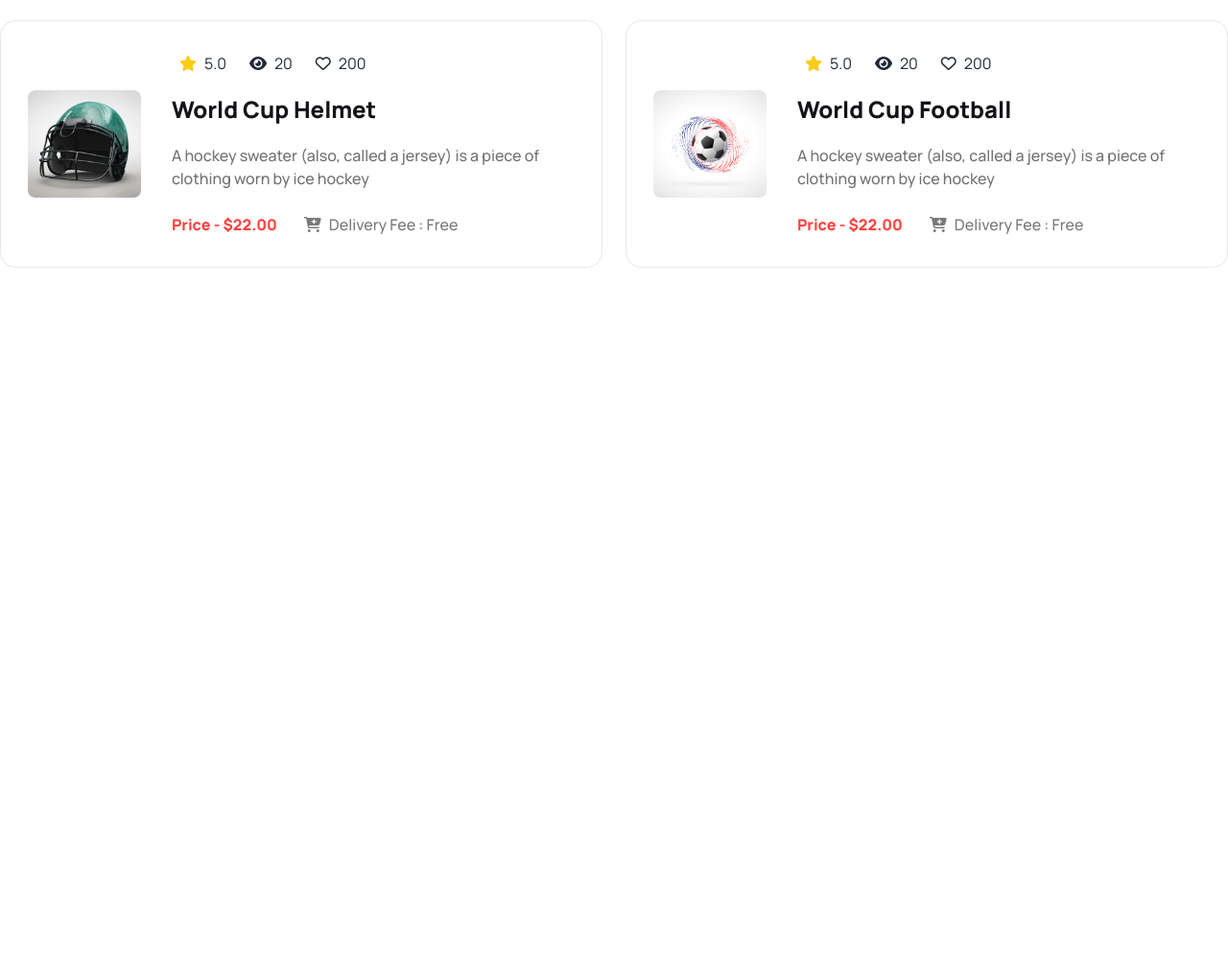
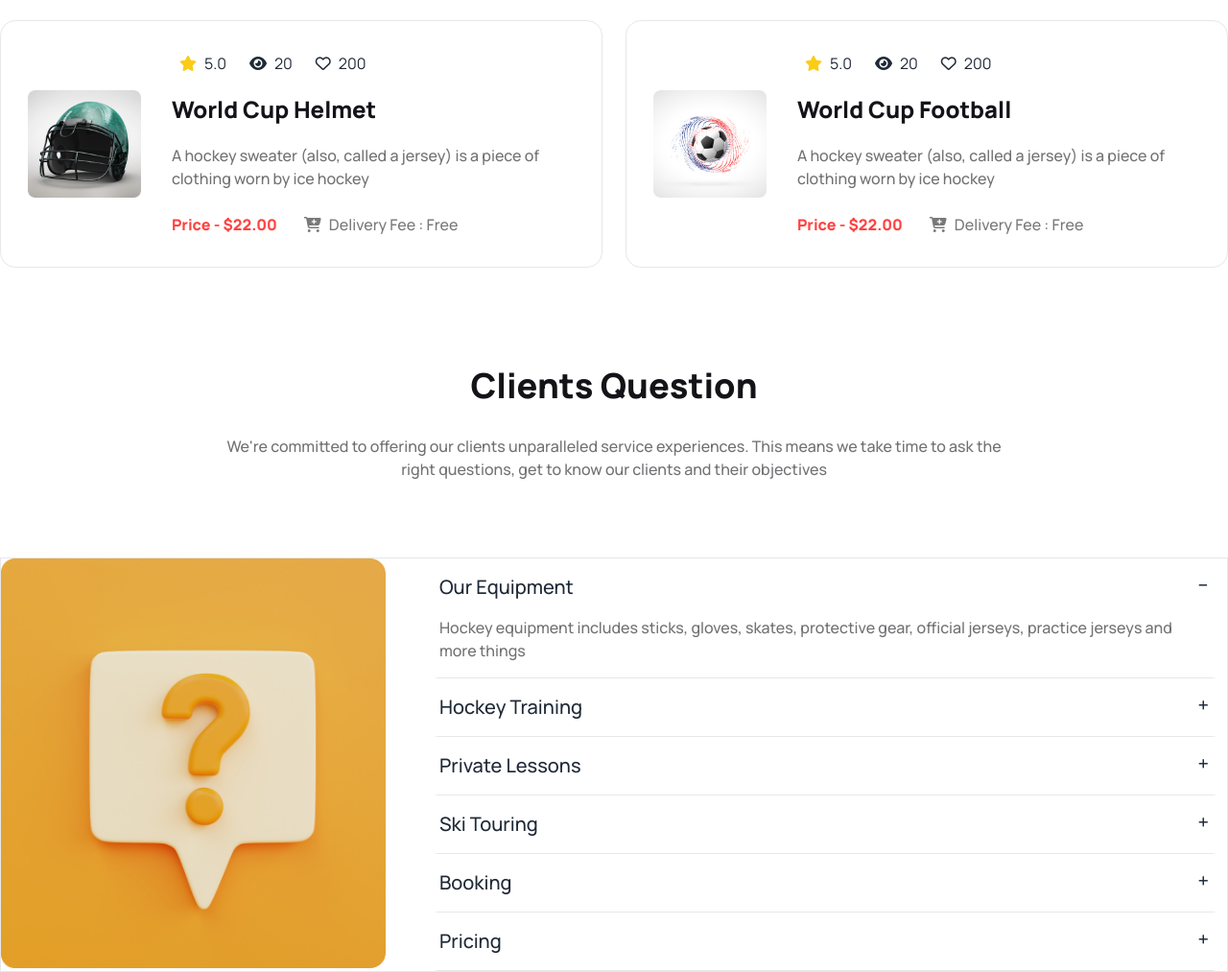
Before and after one commit to Tamanna5092/hockey, a plain HTML site: page index.html in a window 1280 px wide. Shown: the part 4347-5360 px from the top of the page at 96% size. Before the commit the page ends 4626 px from the top, so only its background shows below. Drawn offline with nearby package versions, Linux system fonts and the light colour scheme.

Commit message:
clients question

```diff
--- a/index.html
+++ b/index.html
@@ -335,6 +335,83 @@
         </div>
        </div>
       </section>
+      <section class="container mx-auto mt-24">
+        <!-- Clients Question -->
+        <h1 class="text mb-6">Clients Question</h1>
+        <p class="text-light-gray">We're committed to offering our clients unparalleled service experiences. This means we take time to ask the <br>  right questions, get to know our clients and their objectives</p>
+
+        <div class="flex flex-col lg:flex-row border gap-10 mt-20">
+          <!-- card -->
+          <div class="">
+            <div class="card lg:card-side">
+              <figure><img src="Images/11.png" alt="Album"/></figure>
+            </div>
+          </div>
+          <!-- accordion -->
+          <div class="">
+            <div class="collapse collapse-plus">
+              <input type="radio" name="my-accordion-3" checked="checked" />
+              <div class="collapse-title text-xl font-medium">
+                Our Equipment
+              </div>
+              <div class="collapse-content">
+                <p class="text-light-gray text-start">Hockey equipment includes sticks, gloves, skates, protective gear, official jerseys, practice jerseys and more things</p>
+              </div>
+              <hr>
+            </div>
+            <div class="collapse collapse-plus">
+              <input type="radio" name="my-accordion-3" />
+              <div class="collapse-title text-xl font-medium">
+                Hockey Training
+              </div>
+              <div class="collapse-content">
+                <p class="text-light-gray text-start">We provide players with hockey training articles, videos, and workout programs to help them improve their hockey game</p>
+              </div>
+              <hr>
+            </div>
+            <div class="collapse collapse-plus">
+              <input type="radio" name="my-accordion-3" />
+              <div class="collapse-title text-xl font-medium">
+                Private Lessons
+              </div>
+              <div class="collapse-content">
+                <p>hello</p>
+              </div>
+              <hr>
+            </div>
+            <div class="collapse collapse-plus">
+              <input type="radio" name="my-accordion-3" />
+              <div class="collapse-title text-xl font-medium">
+                Ski Touring
+              </div>
+              <div class="collapse-content">
+                <p>hello</p>
+              </div>
+              <hr>
+            </div>
+            <div class="collapse collapse-plus">
+              <input type="radio" name="my-accordion-3" />
+              <div class="collapse-title text-xl font-medium">
+                Booking
+              </div>
+              <div class="collapse-content">
+                <p>hello</p>
+              </div>
+              <hr>
+            </div>
+            <div class="collapse collapse-plus">
+              <input type="radio" name="my-accordion-3" />
+              <div class="collapse-title text-xl font-medium">
+                Pricing
+              </div>
+              <div class="collapse-content">
+                <p>hello</p>
+              </div>
+              <hr>
+            </div>
+          </div>
+        </div>
+      </section>
     </main>
     <footer>
 
```
